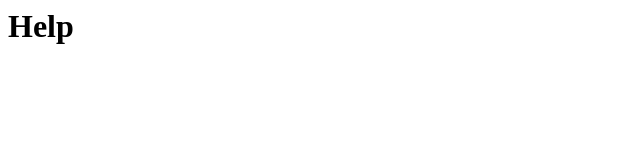
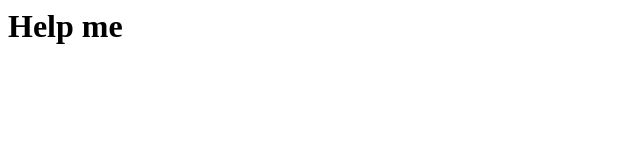
Before and after one commit to niksnulle/Program-Life-Cycle, a plain HTML site: page index.html in a window 1280 px wide. Shown: the full height of the page, 0-640 px from the left. Drawn offline with Linux system fonts and the light colour scheme.

Commit message:
index update

```diff
--- a/index.html
+++ b/index.html
@@ -1 +1 @@
-<h1>Help</h1>
+<h1>Help me</h1>
```
